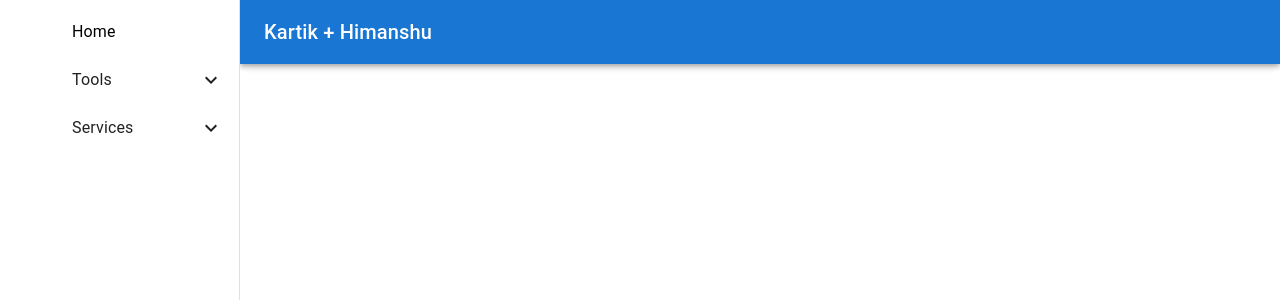
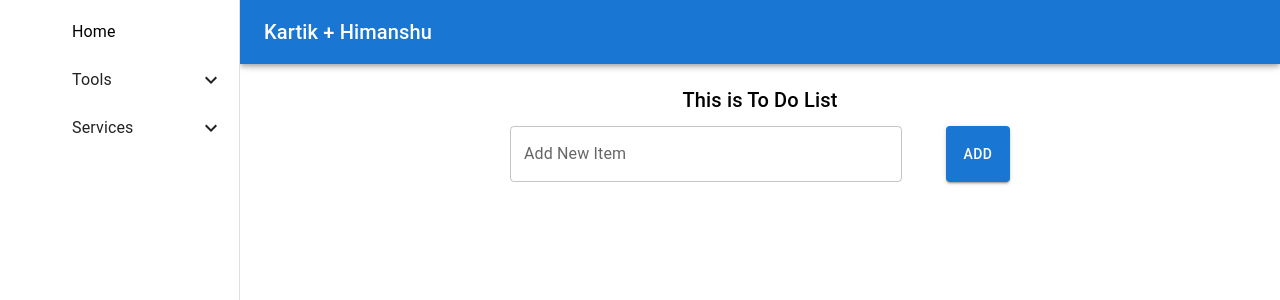
Before and after one commit to kartikchawla22/Assignment3-web-design, a React (Create React App) app: page /tools/todolist in a window 1280 px wide. Shown: the top 300 px of the page. Built offline with nearby package versions, Linux system fonts and the light colour scheme.

Commit message:
To Do List Added

```diff
--- a/src/App.tsx
+++ b/src/App.tsx
@@ -7,6 +7,7 @@ import CalculatorPage from './pages/CalculatorPage';
 import WeatherPage from './pages/WeatherPage';
 import NewsFeedPage from './pages/NewsFeedPage';
 import CurrencyConverterPage from './pages/CurrencyConverterPage';
+import ToDoListPage from './pages/ToDoListPage';
 
 function App() {
   return (
@@ -19,6 +20,7 @@ function App() {
           <Routes>
             <Route path="/" element={<HomePage />} />
             <Route path="/tools/calculator" element={<CalculatorPage />} />
+            <Route path="/tools/todolist" element={<ToDoListPage />} />
             <Route path="/services/weather" element={<WeatherPage />} />
             <Route path="/services/newsfeed" element={<NewsFeedPage />} />
             <Route path="/services/currency" element={<CurrencyConverterPage />} />
--- a/src/components/SideBar/index.tsx
+++ b/src/components/SideBar/index.tsx
@@ -24,7 +24,7 @@ const sideBarData = [
             },
             {
                 pageName: "To Do List",
-                pageLink: "/todolists"
+                pageLink: "/todolist"
             }
         ]
     },
--- /dev/null
+++ b/src/components/ToDoListInput/index.module.scss
@@ -0,0 +1,9 @@
+.inputContainer {
+    width: 100%;
+
+    :global {
+        .css-1u3bzj6-MuiFormControl-root-MuiTextField-root {
+            width: 90%;
+        }
+    }
+}
--- /dev/null
+++ b/src/components/ToDoListInput/index.tsx
@@ -0,0 +1,11 @@
+import { TextField } from "@mui/material"
+import styles from "./index.module.scss";
+
+const ToDoListInput = ({ onInputChange = (value: string) => { }, value = "" }) => {
+    return (
+        <div className={styles.inputContainer}>
+            <TextField value={value} onChange={(e) => onInputChange(e.target.value)} id="outlined-basic" label="Add New Item" variant="outlined" />
+        </div>
+    )
+}
+export default ToDoListInput
--- /dev/null
+++ b/src/components/ToDoListItem/index.module.scss
@@ -0,0 +1,16 @@
+.toDoListItemContainer {
+    display: flex;
+    justify-content: center;
+    width: 100%;
+    margin: 10px 0;
+
+    .toDoListContent {
+        display: inline-flex;
+        width: 100%;
+        justify-content: space-around;
+        align-items: center;
+        border: 1px solid black;
+        padding: 10px;
+        border-radius: 10px;
+    }
+}
--- /dev/null
+++ b/src/components/ToDoListItem/index.tsx
@@ -0,0 +1,22 @@
+import { Checkbox } from '@mui/material';
+import Typography from '@mui/material/Typography';
+import { useEffect, useState } from 'react';
+import { ToDoListItemType } from '../../utils/types';
+import styles from './index.module.scss';
+
+
+const ToDoListItem = ({ title, isCompleted = false }: ToDoListItemType) => {
+    const [value, setValue] = useState<boolean>(isCompleted);
+    return (
+        <div className={styles.toDoListItemContainer}>
+            <div className={styles.toDoListContent} >
+                <Typography variant="h6" component="div" className={styles.heading}>
+                    {title}
+                </Typography>
+                <Checkbox checked={value} onChange={(e) => setValue(Boolean(e.target.checked))} />
+            </div>
+        </div>
+    )
+}
+
+export default ToDoListItem
--- /dev/null
+++ b/src/pages/ToDoListPage/index.module.scss
@@ -0,0 +1,23 @@
+.heading {
+    text-align: center;
+}
+
+.toDoListContainer {
+    display: flex;
+    justify-content: center;
+    align-items: center;
+    width: 100%;
+
+    .toDoListContent {
+        max-width: 50%;
+        width: 100%;
+
+        .addTaskBox {
+            display: inline-flex;
+            justify-content: center;
+            width: 100%;
+            margin: 10px 0
+        }
+    }
+
+}
--- /dev/null
+++ b/src/pages/ToDoListPage/index.tsx
@@ -0,0 +1,61 @@
+import { Button } from '@mui/material';
+import Typography from '@mui/material/Typography';
+import { useState } from 'react';
+import ToDoListInput from '../../components/ToDoListInput';
+import ToDoListItem from '../../components/ToDoListItem';
+import { ToDoListItemType } from '../../utils/types';
+import styles from './index.module.scss';
+
+const tasklist = [
+    {
+        title: "this is 1",
+        isCompleted: false
+    },
+    {
+        title: "this is 2",
+        isCompleted: true
+    },
+    {
+        title: "this is 3",
+        isCompleted: false
+    },
+    {
+        title: "this is 4",
+        isCompleted: true
+    },
+    {
+        title: "this is 5",
+        isCompleted: false
+    },
+]
+
+const ToDoListPage = () => {
+    const [tasks, setTasks] = useState<Array<ToDoListItemType>>([])
+    const [taskInput, setTaskInput] = useState<string>("")
+    const addTask = () => {
+        const newTask: ToDoListItemType = { title: taskInput, isCompleted: false }
+        setTasks([...tasks, newTask])
+        setTaskInput("")
+    }
+    return (
+        <div>
+            <Typography variant="h6" noWrap component="div" className={styles.heading}>
+                This is To Do List
+            </Typography>
+            <div className={styles.toDoListContainer}>
+                <div className={styles.toDoListContent} >
+                    <div className={styles.addTaskBox}>
+                        <ToDoListInput value={taskInput} onInputChange={setTaskInput} />
+                        <Button variant="contained" onClick={addTask}>Add</Button>
+                    </div>
+                    {tasks.map((task: ToDoListItemType, index: number) => {
+                        return (
+                            <ToDoListItem key={index} title={task.title} isCompleted={task.isCompleted} />
+                        )
+                    })}
+                </div>
+            </div>
+        </div>
+    )
+}
+export default ToDoListPage
--- /dev/null
+++ b/src/utils/types.tsx
@@ -0,0 +1,5 @@
+
+export type ToDoListItemType = {
+    isCompleted?: boolean,
+    title: string
+}
```
